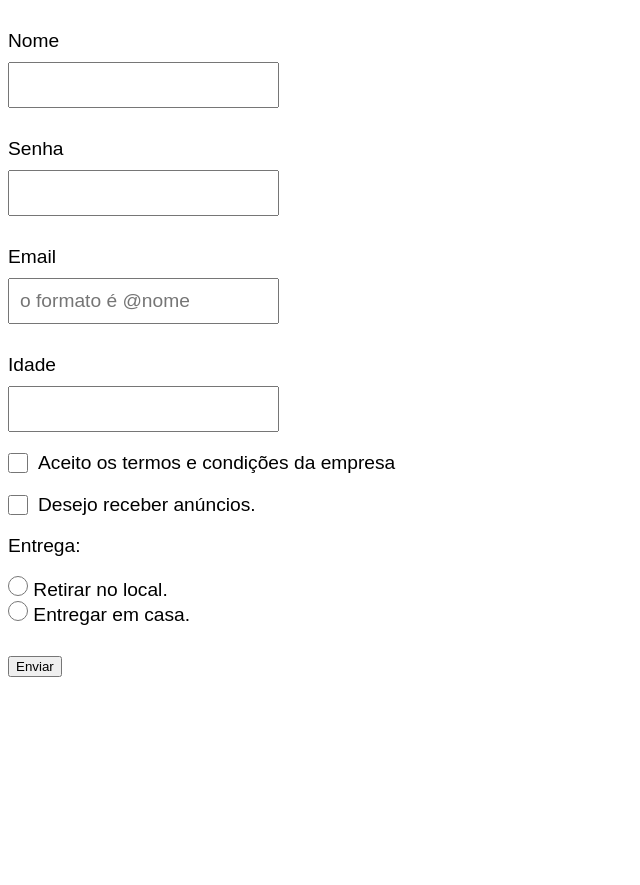
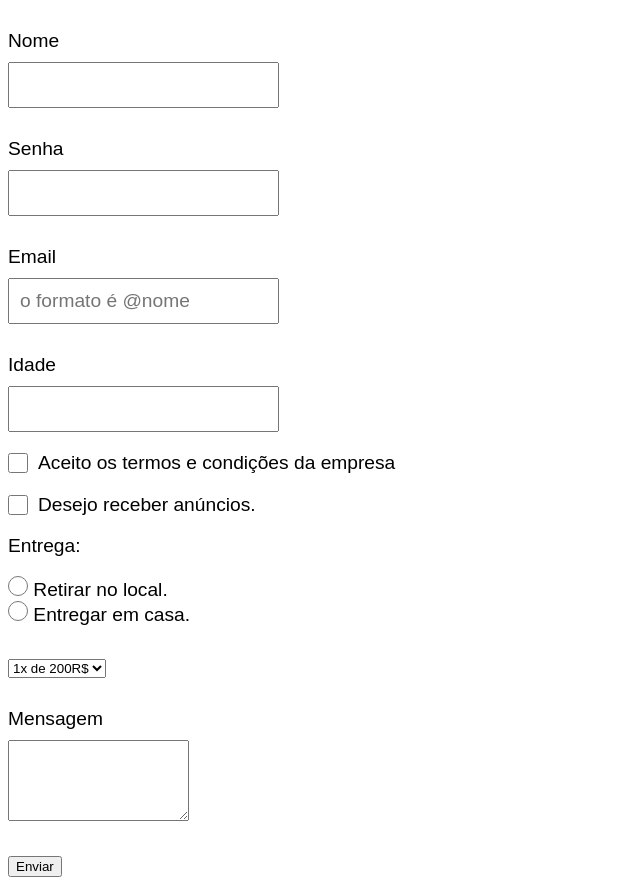
Before and after one commit to lenilsonp40/Bootstrap-CSS3-HTML5, a plain HTML site: page Origamid/formulario/01.html in a window 1280 px wide. Shown: the whole page, without its empty margins (0-640 px from the left). Before the commit the page ends 800 px from the top, so only its background shows below. Drawn offline with Linux system fonts and the light colour scheme.

Commit message:
Update 01.html

```diff
--- a/Origamid/formulario/01.html
+++ b/Origamid/formulario/01.html
@@ -42,6 +42,18 @@
         </div>
 
 
+        <label for="parcelas"></label>
+        <select name="parcelas" id="parcelas">
+            <option value="1x">1x de 200R$</option>
+            <option value="2x">2x de 100R$</option>
+            <option value="4x">4x de 50R$</option>
+        </select>
+
+        <label for="mensagem">Mensagem</label>
+        <textarea name="mensagem" id="mensagem" rows="5"></textarea>
+
+
+
         <button>Enviar</button>
     </form>
 </body>
```
